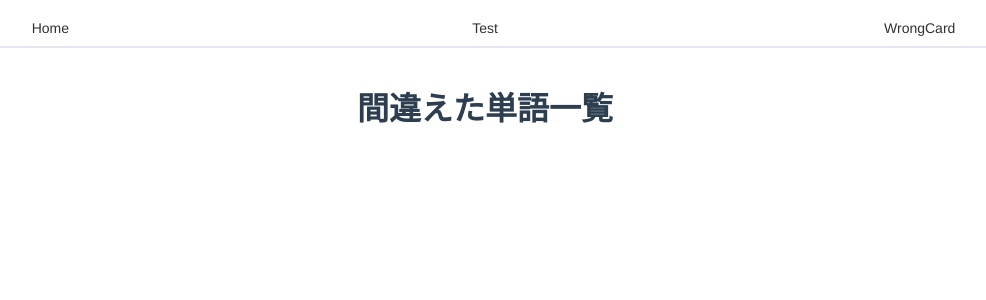
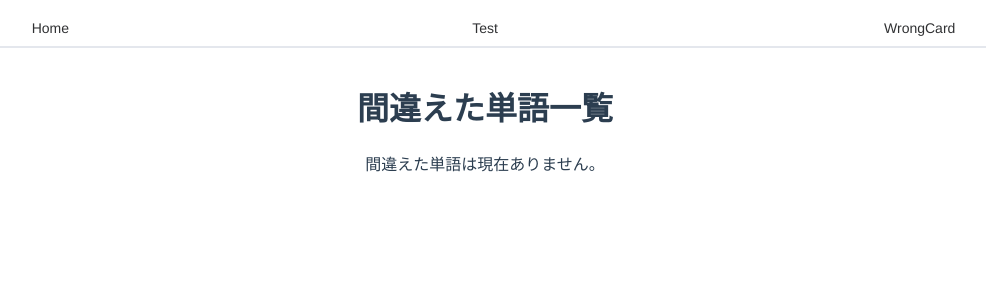
Before and after one commit to nysdin/FlashCard, a Vue app: page /wrong-card in a window 1280 px wide. Shown: the top 300 px of the page, without its empty margins (155-1141 px from the left). Built offline with nearby package versions, Linux system fonts and the light colour scheme.

Commit message:
間違えた問題のテストへのリンクをWrongCard.vueに移行

```diff
--- a/src/views/Home.vue
+++ b/src/views/Home.vue
@@ -9,11 +9,6 @@
     </div>
 
     <CardList />
-
-    <router-link to="/test">テストを実行</router-link>
-    <div class="wrong-test" v-if="wrongCardsEmpty">
-      <router-link to="/wrong-test">間違えた問題のテスト</router-link>
-    </div>
   </div>
 </template>
 
--- a/src/views/WrongCard.vue
+++ b/src/views/WrongCard.vue
@@ -1,6 +1,8 @@
 <template>
     <div class="card-list-container">
         <h1>間違えた単語一覧</h1>
+        <p v-if="!wrongCardsEmpty">間違えた単語は現在ありません。</p>
+        <router-link to="/wrong-test" v-if="wrongCardsEmpty">間違えた問題をテストする</router-link>
         <ul class="cards-box">
             <li class="card-item" v-for="card in cards" :key="card.id">
                 <p>{{ card.english }}</p>
@@ -16,6 +18,9 @@ export default {
     computed: {
         cards(){
             return this.$store.state.wrongCards
+        },
+        wrongCardsEmpty(){
+            return this.$store.state.wrongCards.length
         }
     }
 }
```
